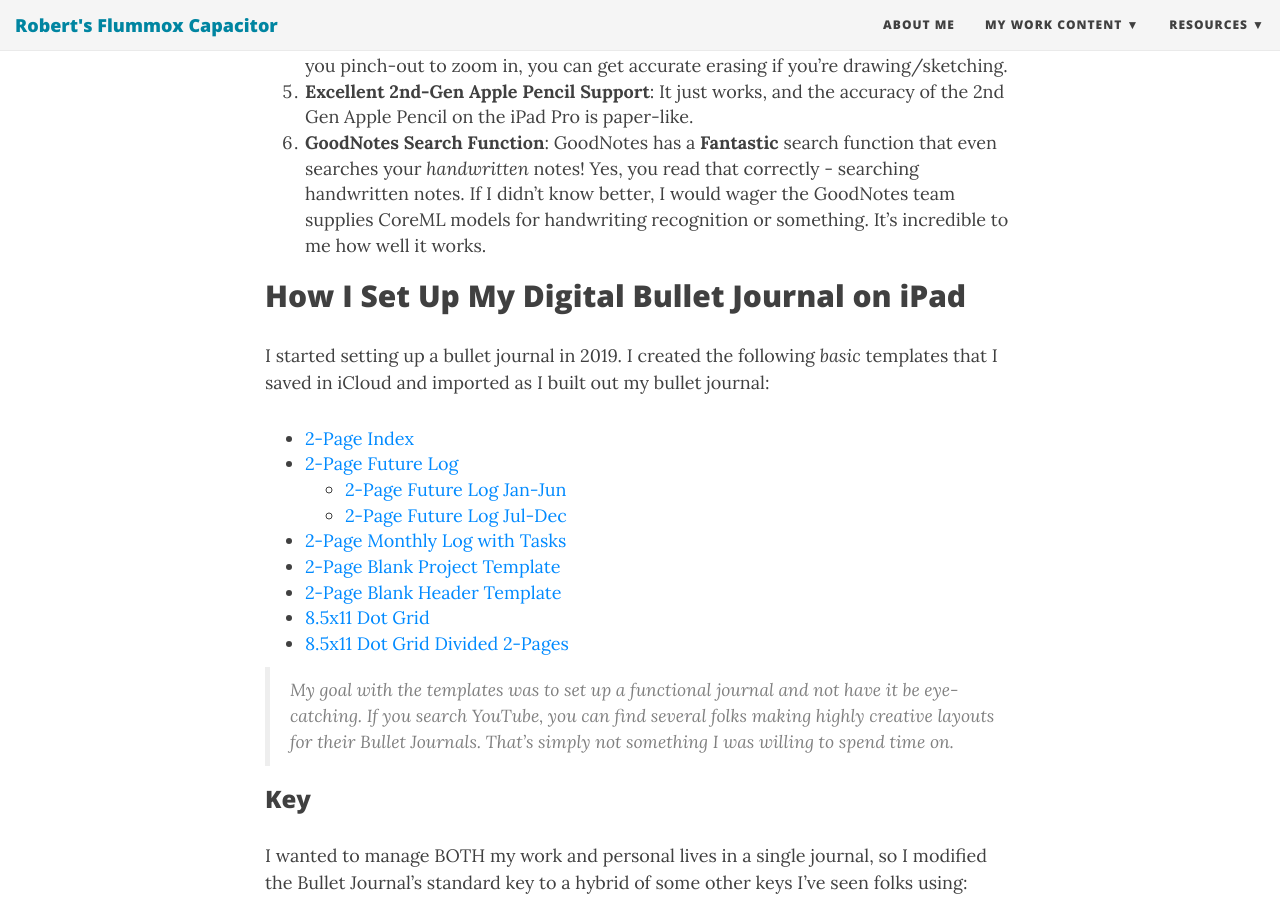
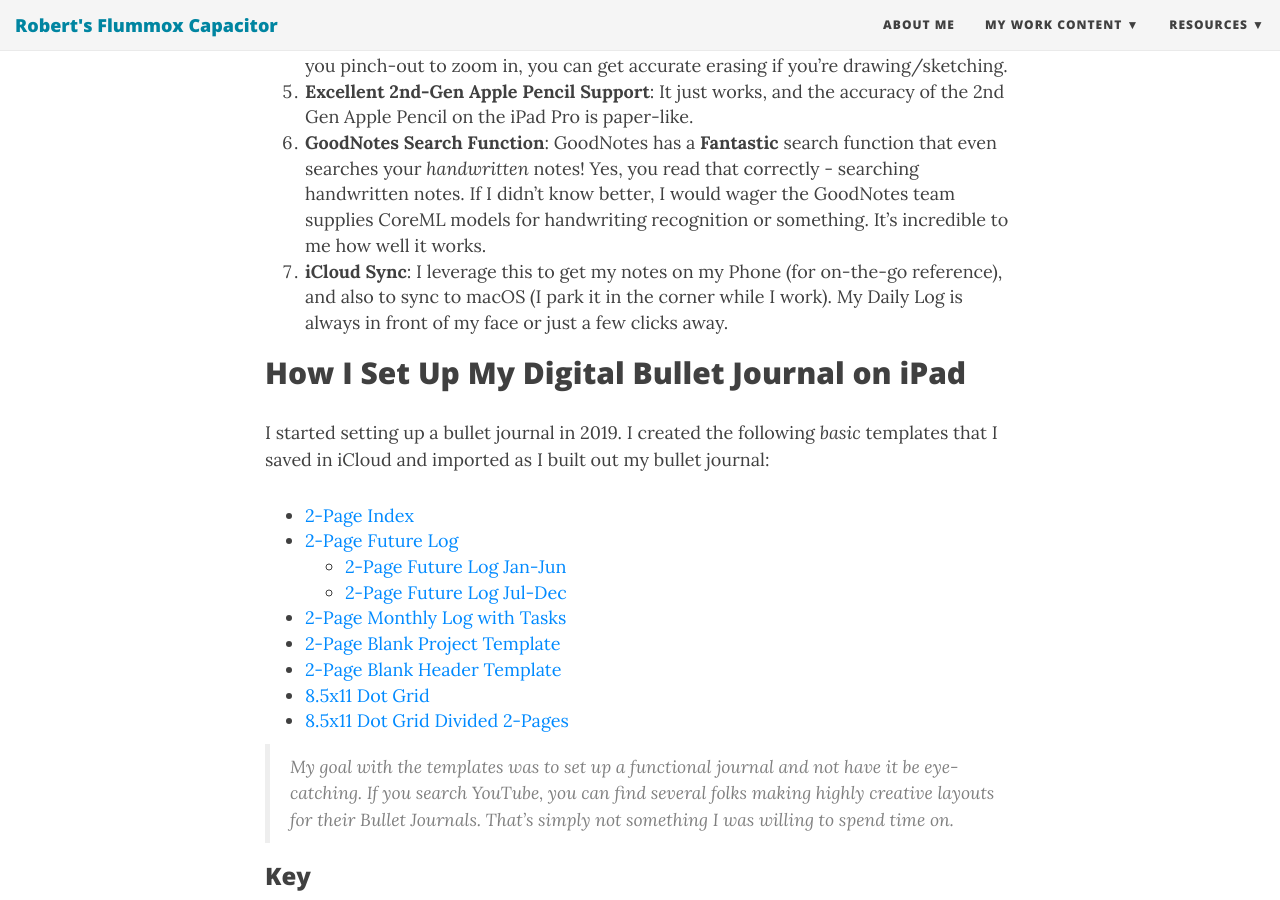
Before and after one commit to rterakedis/rterakedis.github.io, a Jekyll site: the page built from _posts/2020-03-06-organizing-adapted-digital-bullet-journal-ipad-goodnotes.md, in a window 1280 px wide and 900 px high, scrolled down 1819 px. Built offline with Jekyll 4.4.1, drawn with Linux system fonts in a browser that asks for light colours; nearby versions of some CDN libraries; comment, search, counter and statistics services are not loaded.

Commit message:
Slight Modification to Blog Post
Signed-off-by: Robert Terakedis <rterakedis@vmware.com>

```diff
--- a/_posts/2020-03-06-organizing-adapted-digital-bullet-journal-ipad-goodnotes.md
+++ b/_posts/2020-03-06-organizing-adapted-digital-bullet-journal-ipad-goodnotes.md
@@ -27,6 +27,7 @@
 4. **The Erase tool**:  SO much cleaner than white-out, or erasing pencil marks.   Also, if you pinch-out to zoom in, you can get accurate erasing if you're drawing/sketching.
 5. **Excellent 2nd-Gen Apple Pencil Support**:  It just works, and the accuracy of the 2nd Gen Apple Pencil on the iPad Pro is paper-like.
 6. **GoodNotes Search Function**: GoodNotes has a **Fantastic** search function that even searches your *handwritten* notes!  Yes, you read that correctly - searching handwritten notes.  If I didn't know better, I would wager the GoodNotes team supplies CoreML models for handwriting recognition or something.  It's incredible to me how well it works.
+7. **iCloud Sync**:  I leverage this to get my notes on my Phone (for on-the-go reference), and also to sync to macOS (I park it in the corner while I work).  My Daily Log is always in front of my face or just a few clicks away.
 
 ## How I Set Up My Digital Bullet Journal on iPad
 
```
